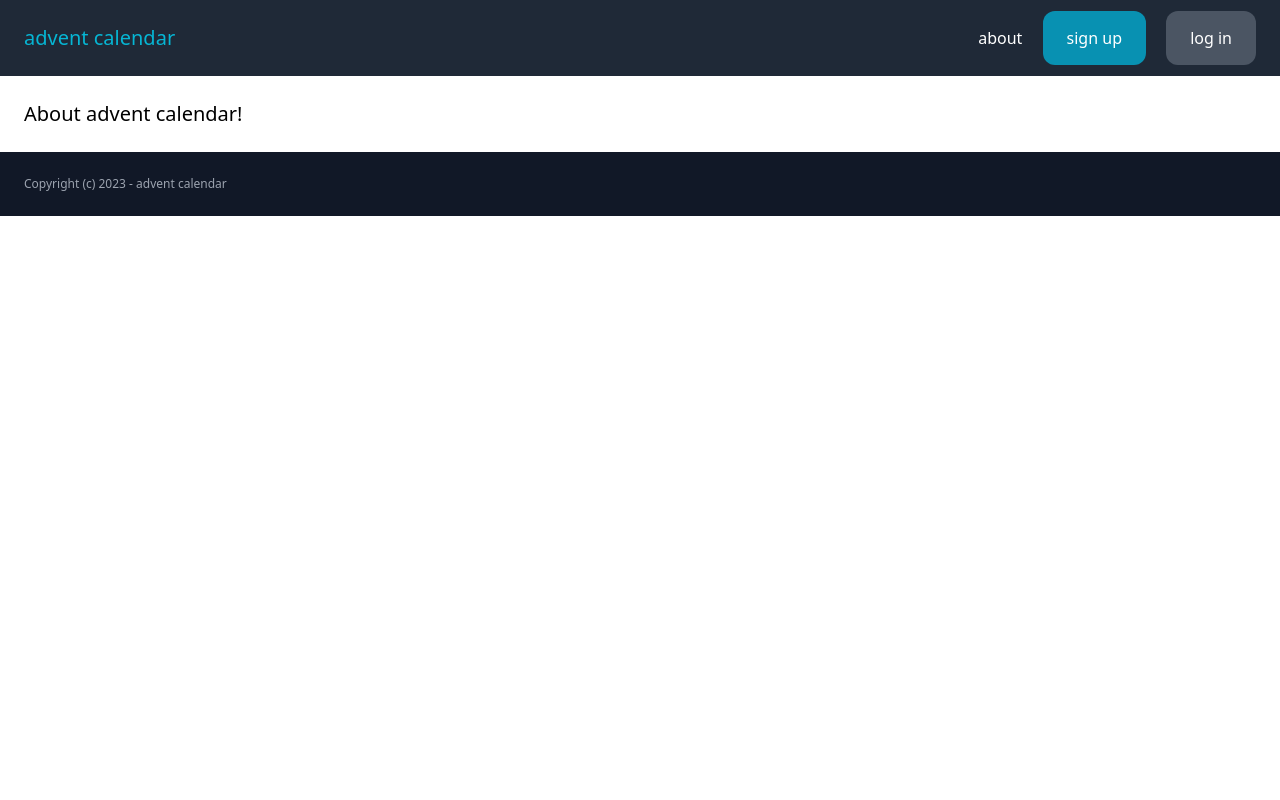
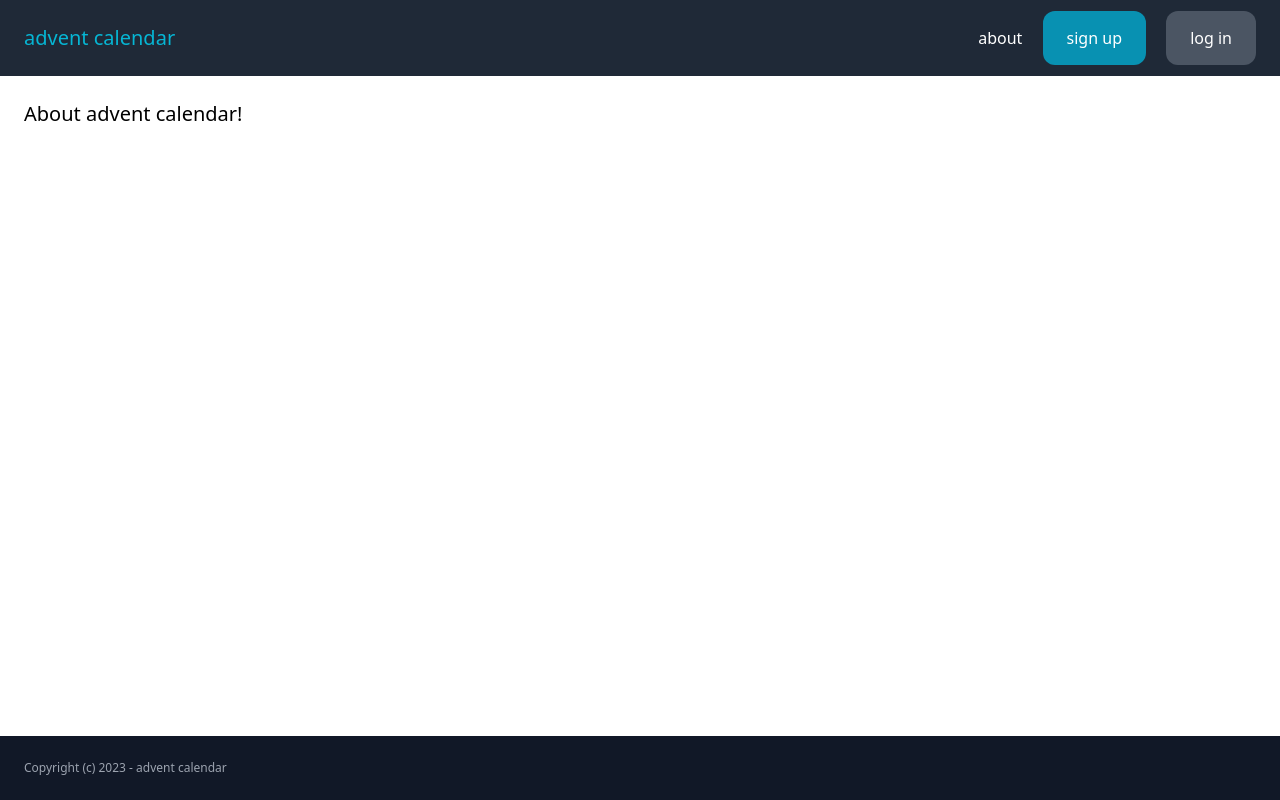
Before and after one commit to palucki/calendario, a Django app: template core/templates/core/about.html in a window 1280 px wide. Run offline with Django 5.2, Linux system fonts and the light colour scheme; the template is opened without the code that fills it, so the values that code supplies are empty; some libraries are stand-ins or nearby versions.

Commit message:
Modified footer

```diff
--- a/core/templates/core/base.html
+++ b/core/templates/core/base.html
@@ -10,6 +10,7 @@
         </title>
     </head>
     <body>
+        <div class="flex flex-col h-screen justify-between">
             <nav class="p-6 flex items-center justify-between bg-gray-800">
                 <a href="/" class="text-xl text-cyan-500">advent calendar</a>
 
@@ -20,9 +21,9 @@
                         <a href="{% url 'accounts:signup' %}" class="py-4 px-6 bg-cyan-600 text-white rounded-xl">sign up</a>
                         <a href="{% url 'accounts:login' %}" class="py-4 px-6 bg-gray-600 text-white rounded-xl">log in</a>
                     {% else %}
-                    <a href="{% url 'dashboard:dashboard' %}" class="py-4 px-6 bg-cyan-600 text-white rounded-xl">dashboard</a>
-                    <a href="{% url 'cards:create_calendar' %}" class="py-4 px-6 bg-cyan-600 text-white rounded-xl">create calendar</a>
-                    <a href="{% url 'cards:create_card' %}" class="py-4 px-6 bg-cyan-600 text-white rounded-xl">create card</a>
+                        <a href="{% url 'dashboard:dashboard' %}" class="py-4 px-6 bg-cyan-600 text-white rounded-xl">kalendarze</a>
+                        <!-- <a href="{% url 'cards:create_calendar' %}" class="py-4 px-6 bg-cyan-600 text-white rounded-xl">create calendar</a> -->
+                        <!-- <a href="{% url 'cards:create_card' %}" class="py-4 px-6 bg-cyan-600 text-white rounded-xl">create card</a> -->
                         <form class="inline py-4 px-6 bg-rose-600 text-white rounded-xl" method="post" action="{% url 'accounts:logout' %}">
                             {% csrf_token %}
                             <button type="submit">log out</button>
@@ -32,7 +33,7 @@
                 </div>
             </nav>
 
-        <main class="p-6">
+            <main class="mb-auto p-6">
                 {% block content %}
                 {% endblock %}
             </main>
@@ -40,6 +41,8 @@
             <footer class="p-6 bg-gray-900">
                 <p class="text-xs text-gray-400"> Copyright (c) 2023 - advent calendar</p>
             </footer>
+        </div>
+
 
     </body>
 </html>
```
Lines whose indentation alone changed are shown as unchanged.
